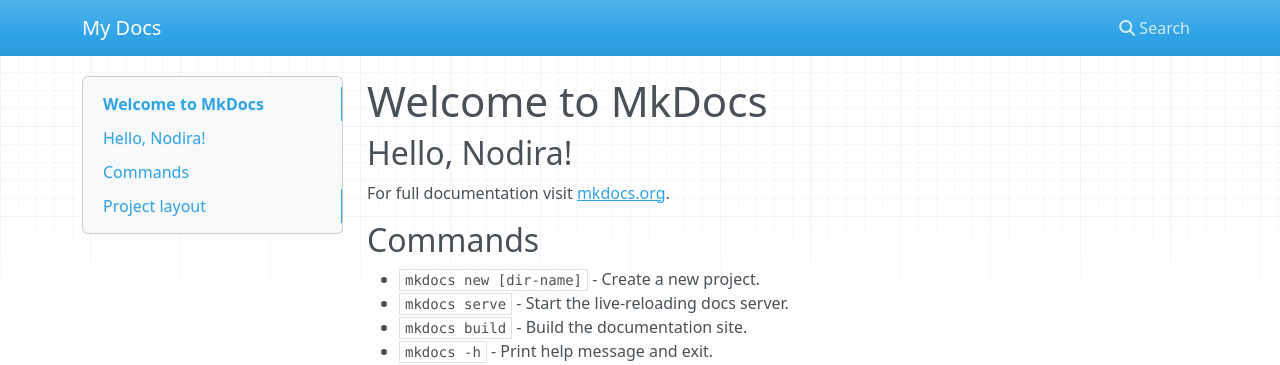
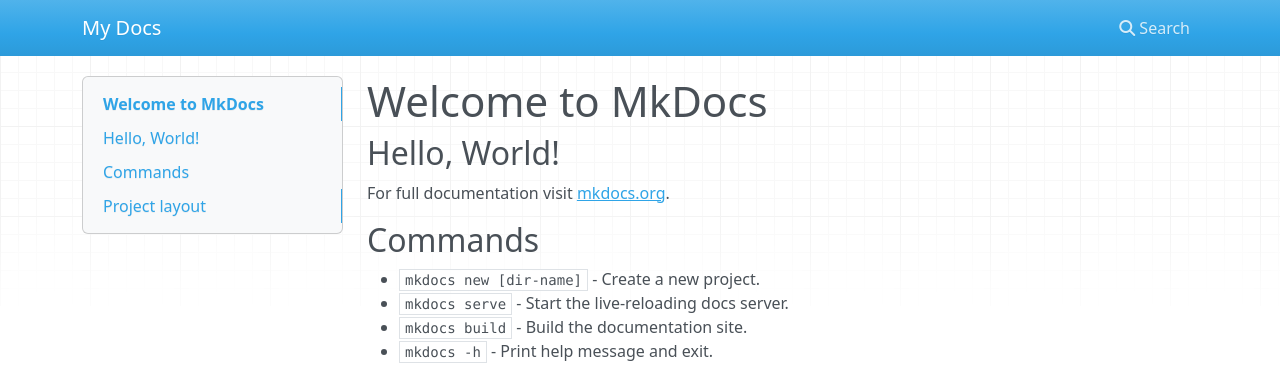
Before and after one commit to nokosimova/python-lab2.1, an MkDocs documentation site: the page built from docs/index.md, in a window 1280 px wide. Shown: the top 365 px of the page. Built offline with MkDocs 1.6.1, drawn with Linux system fonts in a browser that asks for light colours; nearby versions of some CDN libraries.

Commit message:
Update index.md

```diff
--- a/docs/index.md
+++ b/docs/index.md
@@ -1,6 +1,6 @@
 # Welcome to MkDocs
 
-## Hello, Nodira!
+## Hello, World!
 For full documentation visit [mkdocs.org](https://www.mkdocs.org).
 
 ## Commands
```
